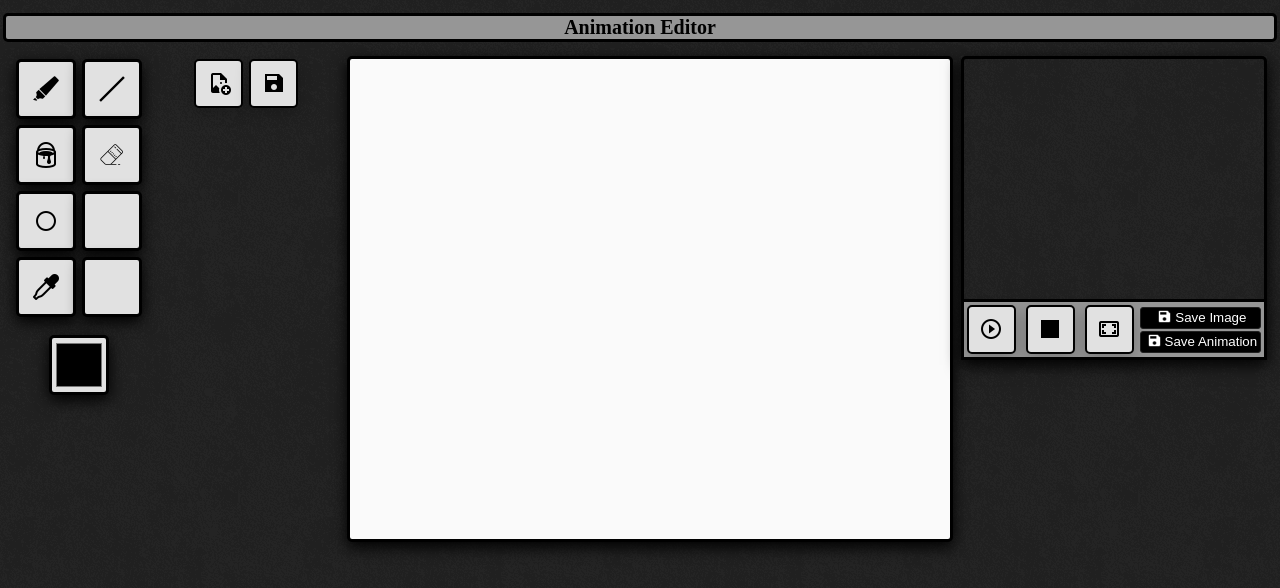
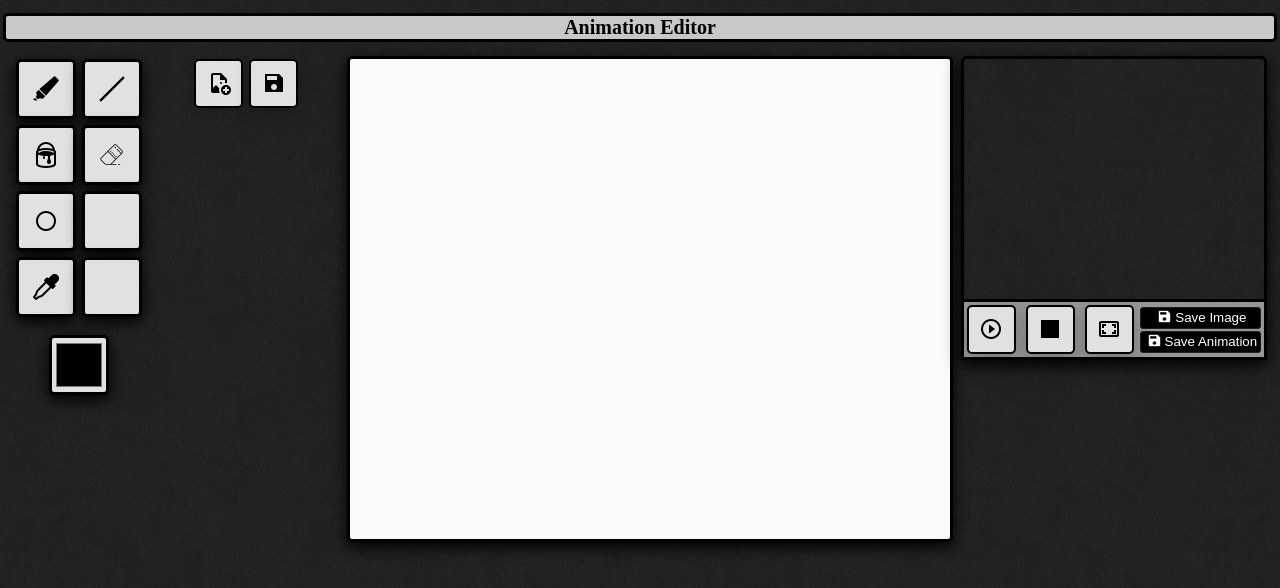
Before and after one commit to cqxg/Free-Animation-Editor, a website built with webpack: page src/public/index.html in a window 1280 px wide. Built offline with nearby package versions, Linux system fonts and the light colour scheme.

Commit message:
simple styles fixes & add FramesWorker

```diff
--- a/src/styles/main_styles.css
+++ b/src/styles/main_styles.css
@@ -26,11 +26,27 @@ h1 {
 	letter-spacing: initial;
 	color: rgb(0, 0, 0);
     border: 3px solid rgb(0, 0, 0);
-    background-color: rgb(150, 150, 150);
+    background-color: rgb(200, 200, 200);
 }
 
 footer {
 	margin-top: 15px;
+}
+
+::-webkit-scrollbar-track {
+    background-color: rgba(255, 255, 255, 0);
+}
+
+::-webkit-scrollbar {
+  width: 7px;
+  background-color: #1b5abf00;
+}
+
+::-webkit-scrollbar-thumb {
+  width: 3px;
+  border-radius: 5px;
+  border: 1px solid rgb(0, 0, 0);
+  background-color: rgb(150, 150, 150);
 }
 
 @media screen and (max-width: 1265px) {
```
Also changed, not shown: src/app/controllers/tools/FramesWorker.js (added).
